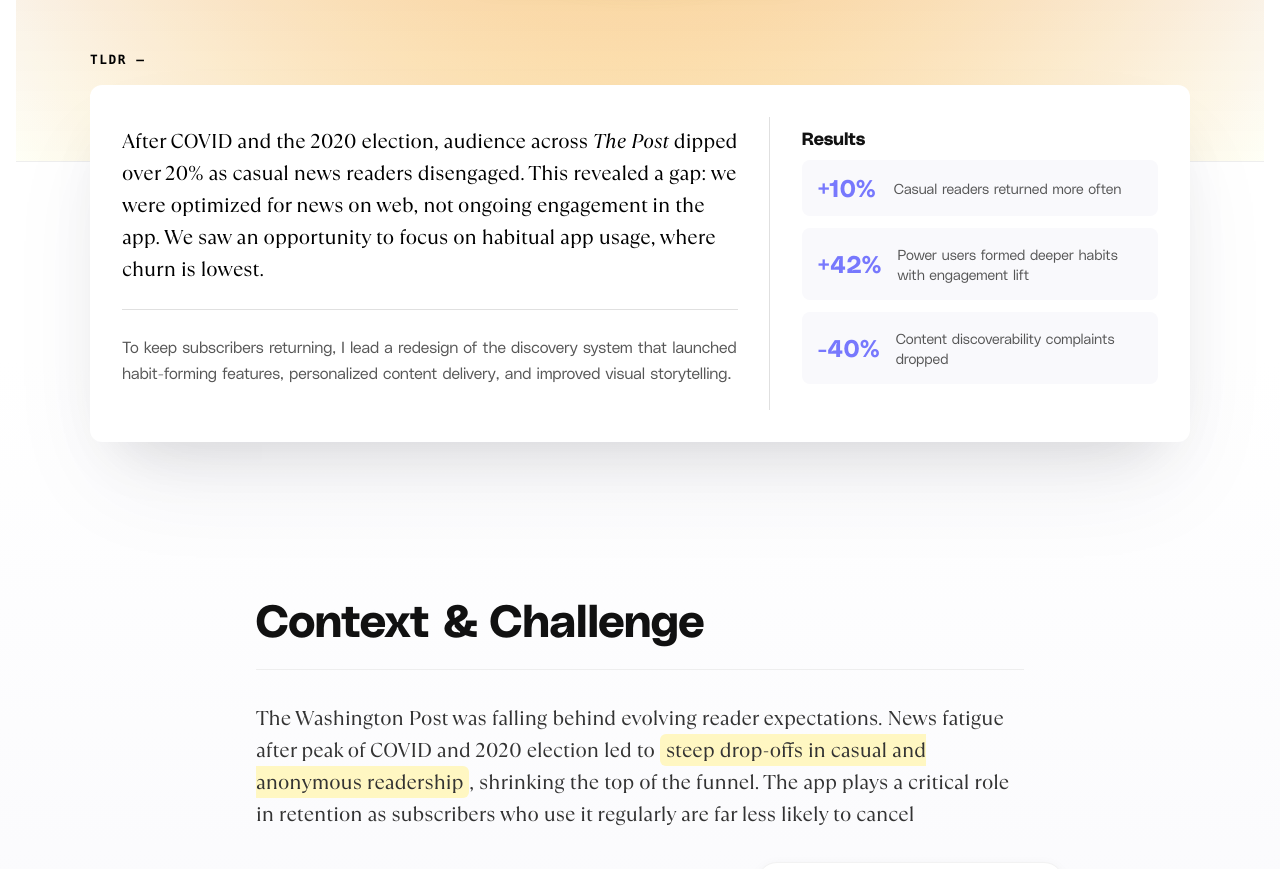
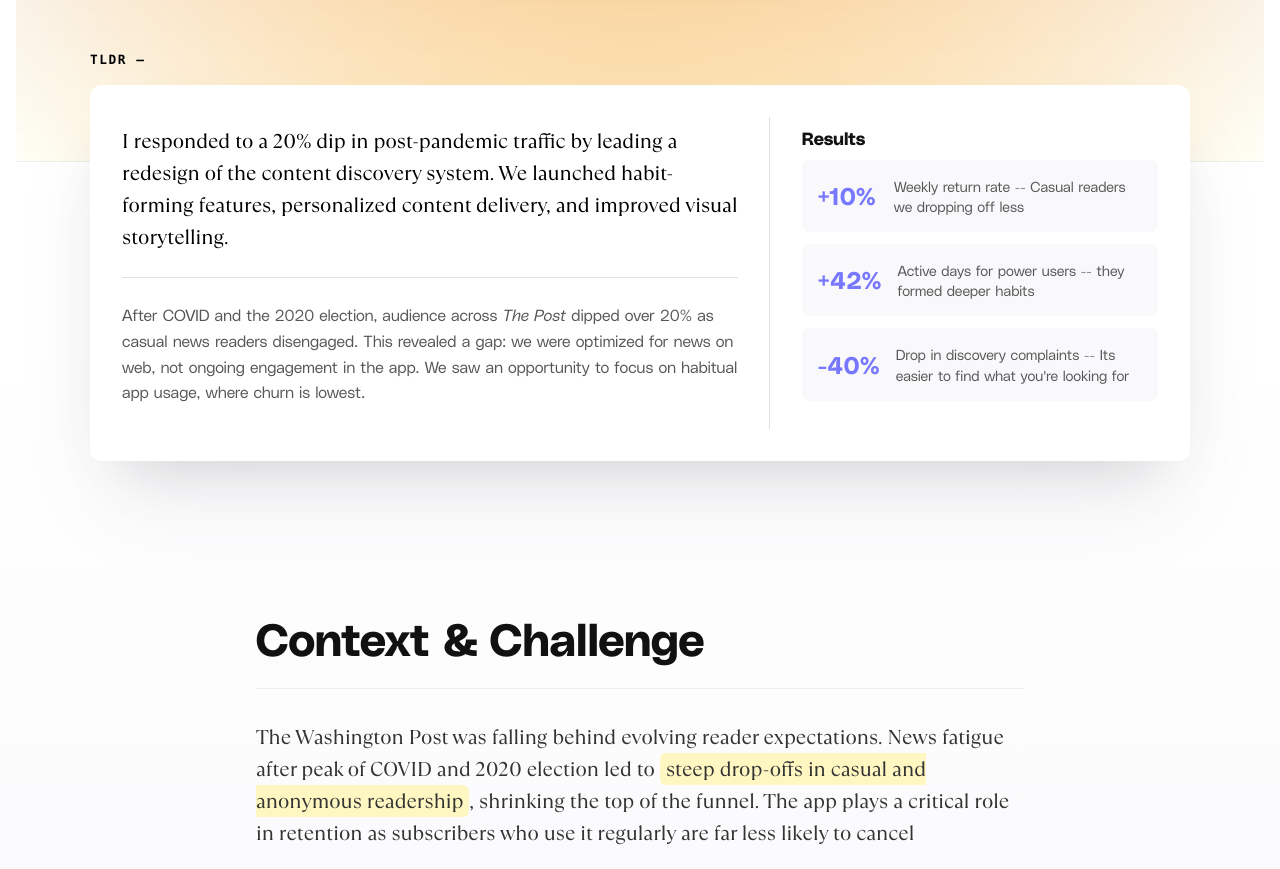
Before and after one commit to pbest/portfolio-react, a React (Create React App) app: page /work/feed in a window 1280 px wide. Shown: the part 1273-2142 px from the top of the page. Built offline with nearby package versions, Linux system fonts and the light colour scheme; a web font is replaced by a local one.

Commit message:
Update TLDR text hierarchy and result descriptions

```diff
--- a/src/pages/case-studies/ContentDiscovery.tsx
+++ b/src/pages/case-studies/ContentDiscovery.tsx
@@ -1971,25 +1971,25 @@
               <TLDRCardContent>
                 <TLDRSection>
                   <TLDRIntroText>
-                  After COVID and the 2020 election, audience across <em>The Post</em> dipped over 20% as casual news readers disengaged. This revealed a gap: we were optimized for news on web, not ongoing engagement in the app. We saw an opportunity to focus on habitual app usage, where churn is lowest.
+                    I responded to a 20% dip in post-pandemic traffic by leading a redesign of the content discovery system. We launched habit-forming features, personalized content delivery, and improved visual storytelling.
                   </TLDRIntroText>
                   <TLDRText className="list-lead-in">
-                    To keep subscribers returning, I lead a redesign of the discovery system that launched habit-forming features, personalized content delivery, and improved visual storytelling.
+                    After COVID and the 2020 election, audience across <em>The Post</em> dipped over 20% as casual news readers disengaged. This revealed a gap: we were optimized for news on web, not ongoing engagement in the app. We saw an opportunity to focus on habitual app usage, where churn is lowest.
                   </TLDRText>
                 </TLDRSection>
                 <TLDRSection>
                   <TLDRSectionTitle>Results</TLDRSectionTitle>
                   <TLDRResultCard>
                     <TLDRResultMetric>+10%</TLDRResultMetric>
-                    <TLDRResultText>Casual readers returned more often</TLDRResultText>
+                    <TLDRResultText>Weekly return rate -- Casual readers we dropping off less</TLDRResultText>
                   </TLDRResultCard>
                   <TLDRResultCard>
                     <TLDRResultMetric>+42%</TLDRResultMetric>
-                    <TLDRResultText>Power users formed deeper habits with engagement lift</TLDRResultText>
+                    <TLDRResultText>Active days for power users -- they formed deeper habits</TLDRResultText>
                   </TLDRResultCard>
                   <TLDRResultCard>
                     <TLDRResultMetric>-40%</TLDRResultMetric>
-                    <TLDRResultText>Content discoverability complaints dropped</TLDRResultText>
+                    <TLDRResultText>Drop in discovery complaints -- Its easier to find what you're looking for</TLDRResultText>
                   </TLDRResultCard>
 
                 </TLDRSection>
```
